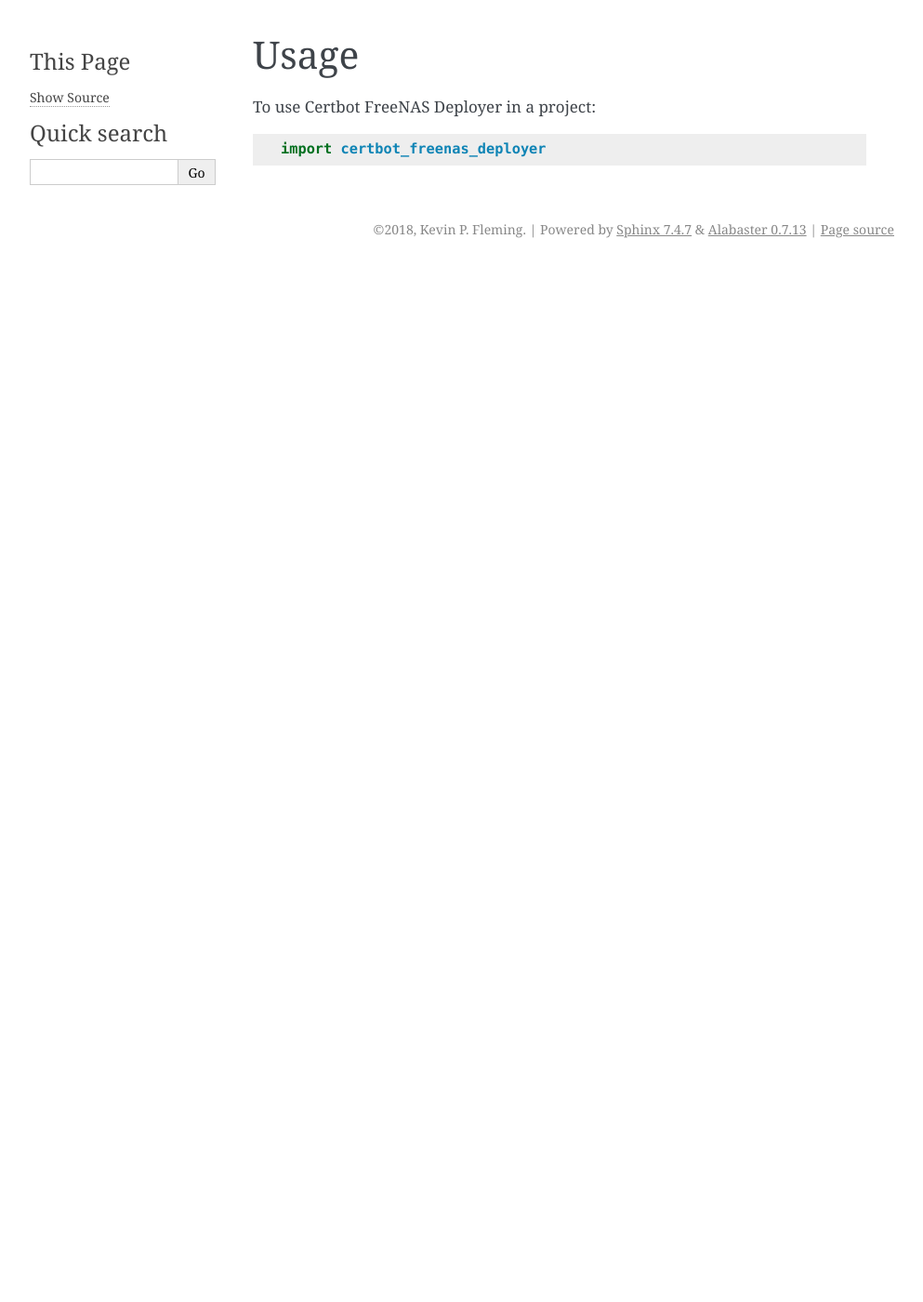
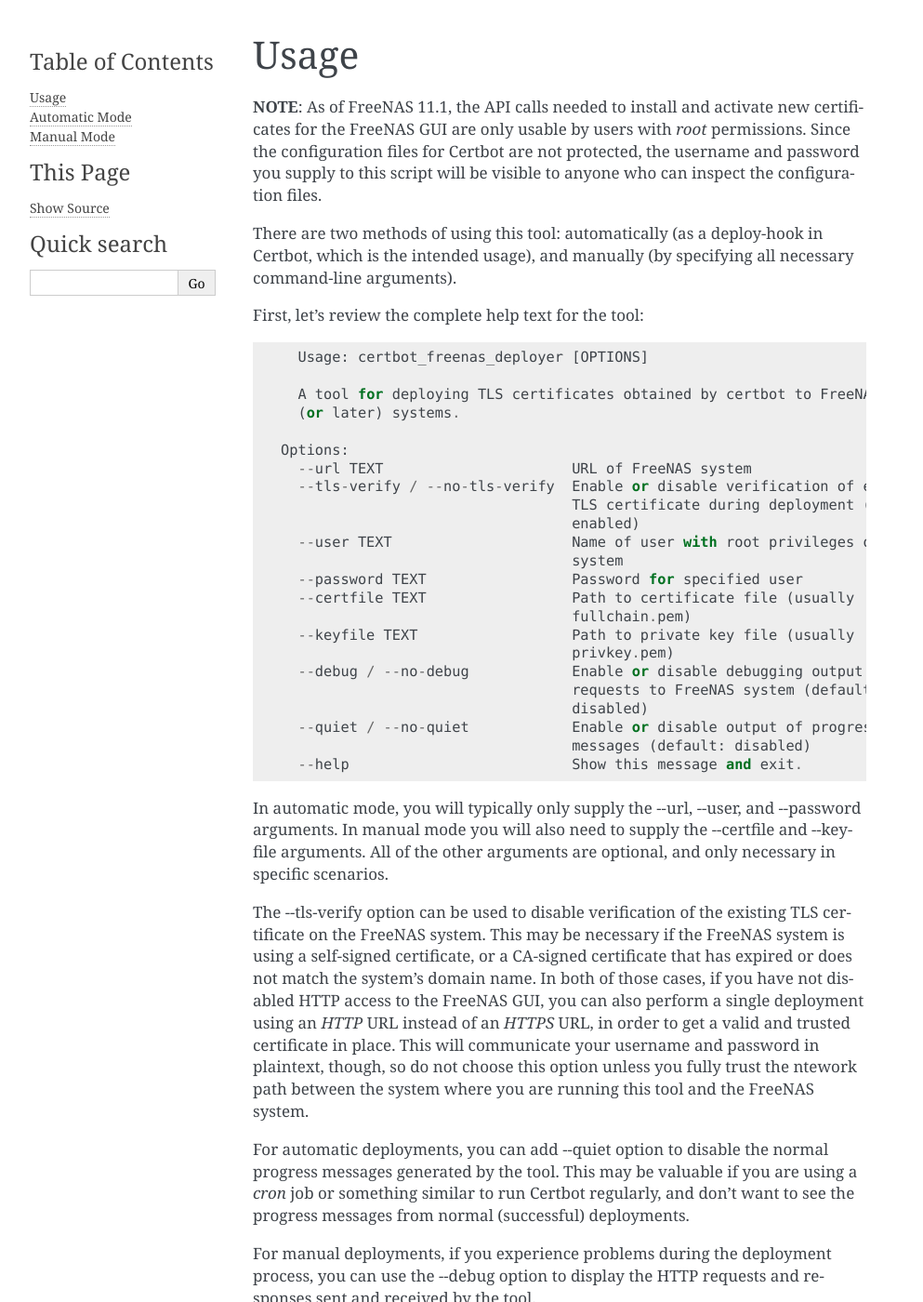
Before and after one commit to kpfleming/certbot_freenas_deployer, a Sphinx documentation site: the page built from docs/usage.rst, in a window 1280 px wide and 1400 px high. Shown: the whole window at 93% size, without its empty margins (148-1141 px from the left). Built offline with Sphinx 7.4.7, drawn with Linux system fonts in a browser that asks for light colours; pages that are not in the unit, such as notebooks, are missing from menus; some of the changed text lies outside the part shown.

Commit message:
Improve README and provide usage documentation

```diff
--- a/docs/usage.rst
+++ b/docs/usage.rst
@@ -2,6 +2,91 @@
 Usage
 =====
 
-To use Certbot FreeNAS Deployer in a project::
+**NOTE**: As of FreeNAS 11.1, the API calls needed to install and activate new
+certificates for the FreeNAS GUI are only usable by users with *root* permissions.
+Since the configuration files for Certbot are not protected, the username and
+password you supply to this script will be visible to anyone who can inspect
+the configuration files.
 
-    import certbot_freenas_deployer
+There are two methods of using this tool: automatically (as a deploy-hook in
+Certbot, which is the intended usage), and manually (by specifying all
+necessary command-line arguments).
+
+First, let's review the complete help text for the tool::
+
+    Usage: certbot_freenas_deployer [OPTIONS]
+
+    A tool for deploying TLS certificates obtained by certbot to FreeNAS 11.1
+    (or later) systems.
+
+  Options:
+    --url TEXT                      URL of FreeNAS system
+    --tls-verify / --no-tls-verify  Enable or disable verification of existing
+                                    TLS certificate during deployment (default:
+                                    enabled)
+    --user TEXT                     Name of user with root privileges on FreeNAS
+                                    system
+    --password TEXT                 Password for specified user
+    --certfile TEXT                 Path to certificate file (usually
+                                    fullchain.pem)
+    --keyfile TEXT                  Path to private key file (usually
+                                    privkey.pem)
+    --debug / --no-debug            Enable or disable debugging output of API
+                                    requests to FreeNAS system (default:
+                                    disabled)
+    --quiet / --no-quiet            Enable or disable output of progress
+                                    messages (default: disabled)
+    --help                          Show this message and exit.
+
+In automatic mode, you will typically only supply the \--url, \--user, and \--password
+arguments. In manual mode you will also need to supply the \--certfile and \--keyfile
+arguments. All of the other arguments are optional, and only necessary in
+specific scenarios.
+
+The \--tls-verify option can be used to disable verification of the existing TLS
+certificate on the FreeNAS system. This may be necessary if the FreeNAS system
+is using a self-signed certificate, or a CA-signed certificate that has expired
+or does not match the system's domain name. In both of those cases, if you
+have not disabled HTTP access to the FreeNAS GUI, you can also perform a single
+deployment using an *HTTP* URL instead of an *HTTPS* URL, in order to get a valid
+and trusted certificate in place. This will communicate your username and password
+in plaintext, though, so do not choose this option unless you fully trust the
+ntework path between the system where you are running this tool and the FreeNAS
+system.
+
+For automatic deployments, you can add \--quiet option to disable the normal
+progress messages generated by the tool. This may be valuable if you are using
+a *cron* job or something similar to run Certbot regularly, and don't want to
+see the progress messages from normal (successful) deployments.
+
+For manual deployments, if you experience problems during the deployment process,
+you can use the \--debug option to display the HTTP requests and responses
+sent and received by the tool.
+
+==============
+Automatic Mode
+==============
+
+In automatic mode there is no need to supply the paths to the certificate file
+or private key file, as Certbot will supply an environment variable which the
+tool will use to locate these files.
+
+Using an RFC2136 style DNS-01 challenge, a suitable certbot invocation would
+look like this::
+
+  certbot certonly -d freenas.domain.invalid --dns-rfc2136 --dns-rfc2136-credentials /etc/letsencrypt/dnsupdate.ini --deploy-hook "certbot_freenas_deployer --url https://freenas.domain.invalid --user root --password abcd1234"
+
+This assumes you have placed appropriate RFC2136 credentials into
+/etc/letsencrypt/dnsupdate.ini, and that you're using the default password
+for the *root* user account in FreeNAS.
+
+Certbot is configured in *certonly* mode so that it will not attempt to use
+any of its installers to install the certificate.
+
+===========
+Manual Mode
+===========
+
+In manual mode you will need to supply the \-\-certfile and \-\-keyfile arguments,
+with paths to the *full* certificate file (server certificate and all CA
+certificates in the chain) and the private key file.
```
Also changed, not shown: README.rst (+24 -10 lines).
